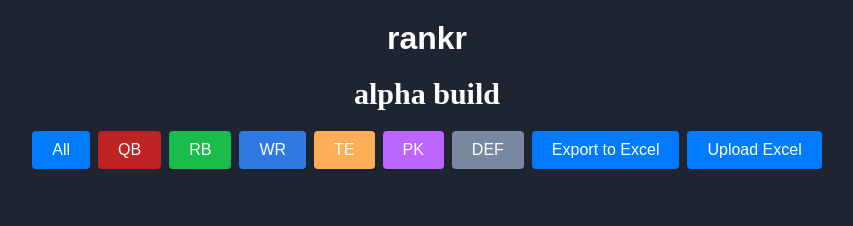
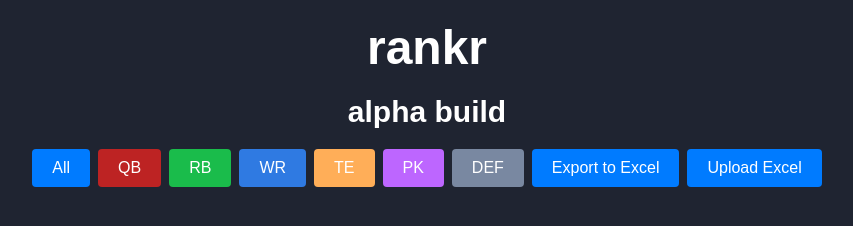
Before and after one commit to MalcolmPete/rankr, a plain HTML site: page index.html in a window 1280 px wide. Shown: the whole page, without its empty margins (213-1066 px from the left). Drawn offline with Linux system fonts and the light colour scheme; no server answers.

Commit message:
Update your_style.css
Fixed header font

```diff
--- a/your_style.css
+++ b/your_style.css
@@ -85,7 +85,7 @@ span {
 .rankr-title {
   text-align: center;
   color: white;
-  font-family: Rubik Mono One /* Change the font-family to your desired fun font */
+  font-family: Copperplate, Papyrus, fantasy; /* Change the font-family to your desired fun font */
   font-size: 48px; /* Change the font size as needed */
   margin: 20px 0; /* Adjust the margin for spacing */
 }
@@ -93,7 +93,7 @@ span {
 .alpha-header{
 color: white;
 text-align: center;
-font-family: Rubik Mono One; /* Change the font-family to your desired fun font */
+font-family: Copperplate, Papyrus, fantasy; /* Change the font-family to your desired fun font */
 font-size: 30px; /* Change the font size as needed */
 margin: 20px 0; /* Adjust the margin for spacing */
 }
```
